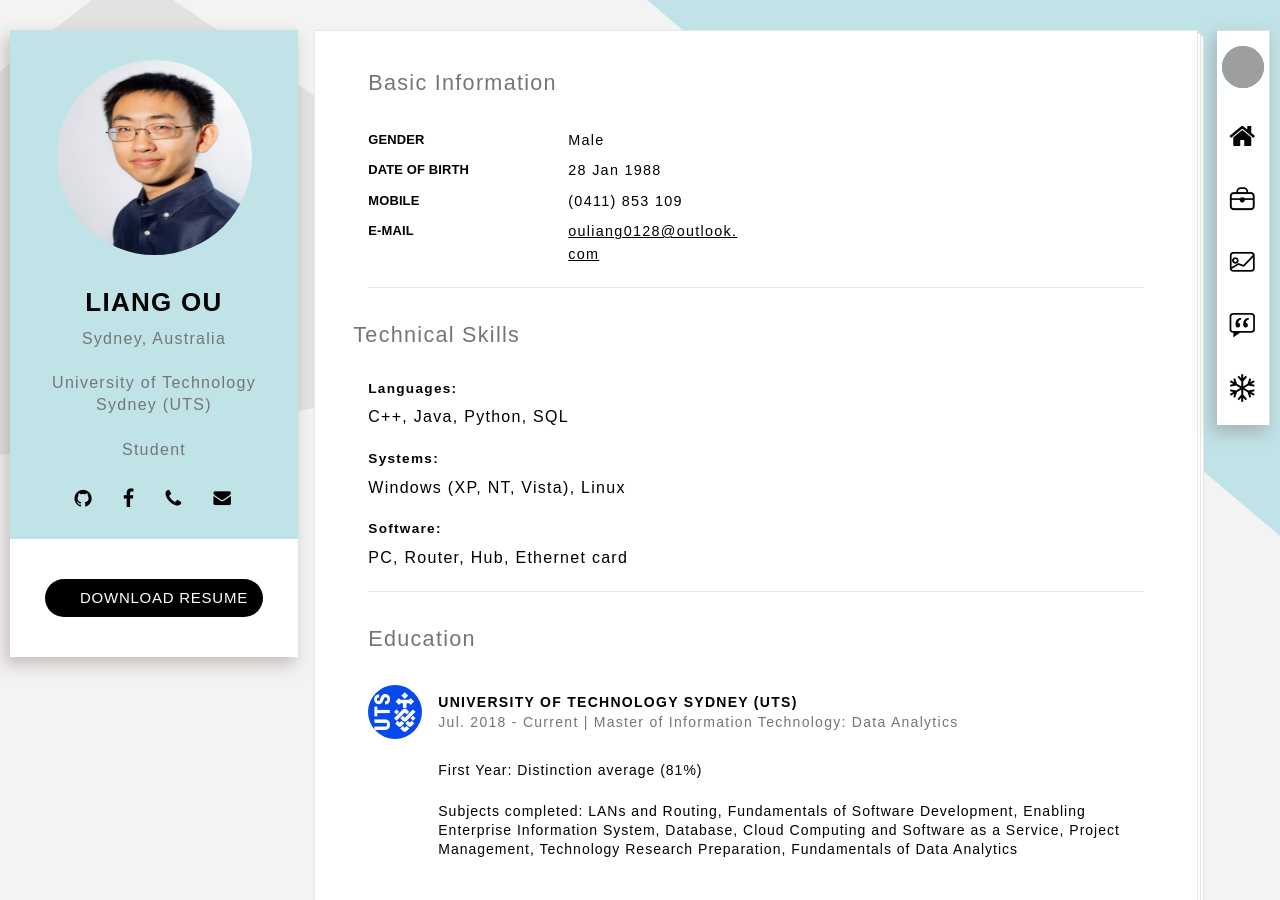
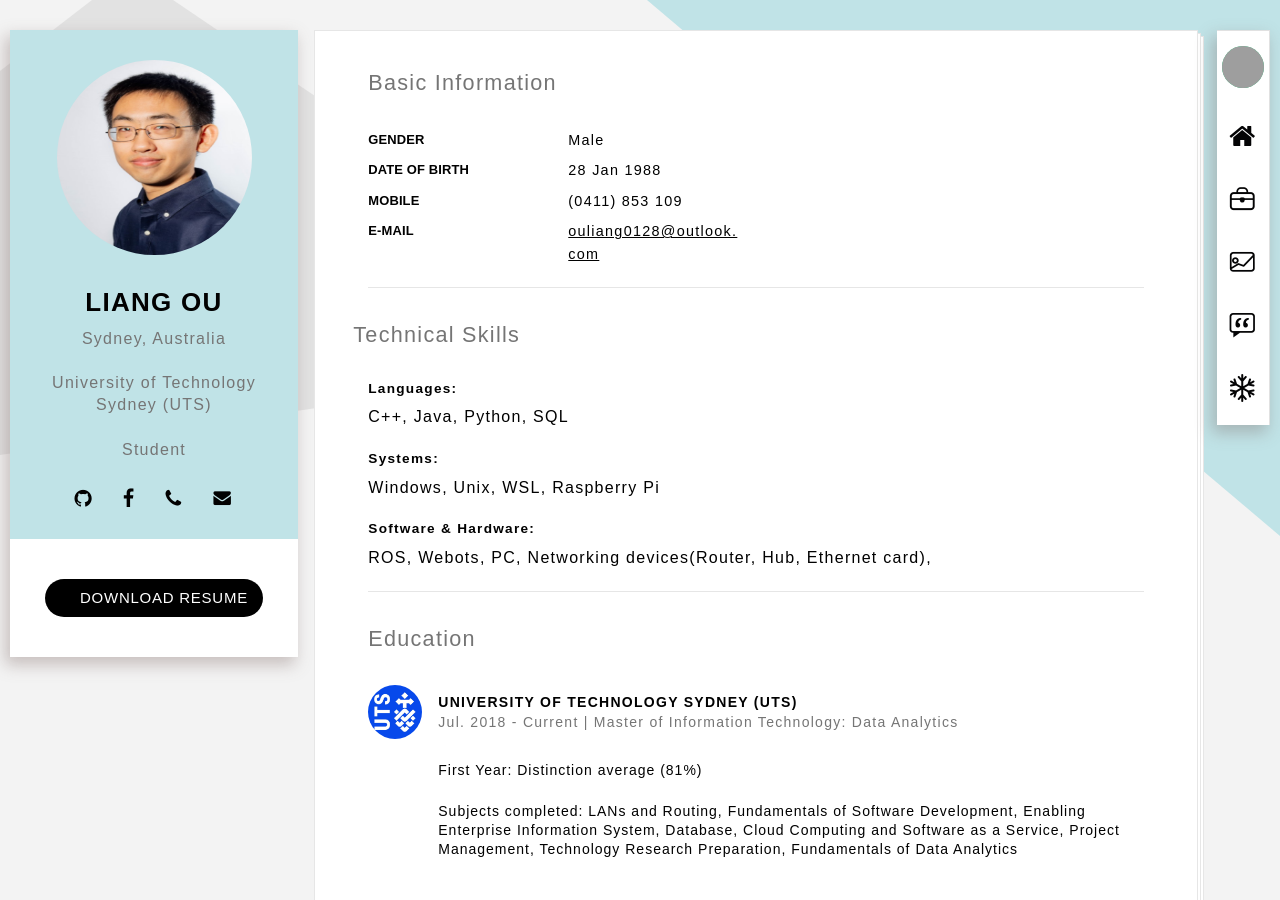
Before and after one commit to ouliang0128/Liang_HomePage, a Jekyll site: the page built from index.html, in a window 1280 px wide and 900 px high. Built offline with Jekyll 4.4.1, drawn with Linux system fonts in a browser that asks for light colours; some web fonts are replaced.

Commit message:
Update resumer_02-profetional.html

```diff
--- a/_includes/resumer_02-profetional.html
+++ b/_includes/resumer_02-profetional.html
@@ -13,12 +13,12 @@
 
                 <div class="progress-bullets crt-animate" role="progressbar" aria-valuenow="10" aria-valuemin="0" aria-valuemax="10">
                     <strong class="progress-title">Systems:</strong>
-                    <span class="progress-bar">Windows (XP, NT, Vista), Linux</span>
+                    <span class="progress-bar">Windows, Unix, WSL, Raspberry Pi</span>
                 </div>
 
                 <div class="progress-bullets crt-animate" role="progressbar" aria-valuenow="10" aria-valuemin="0" aria-valuemax="10">
-                    <strong class="progress-title">Software:</strong>
-                    <span class="progress-bar">PC, Router, Hub, Ethernet card</span>
+                    <strong class="progress-title">Software & Hardware:</strong>
+                    <span class="progress-bar">ROS, Webots, PC, Networking devices(Router, Hub, Ethernet card),</span>
 
                 </div>
 
```
